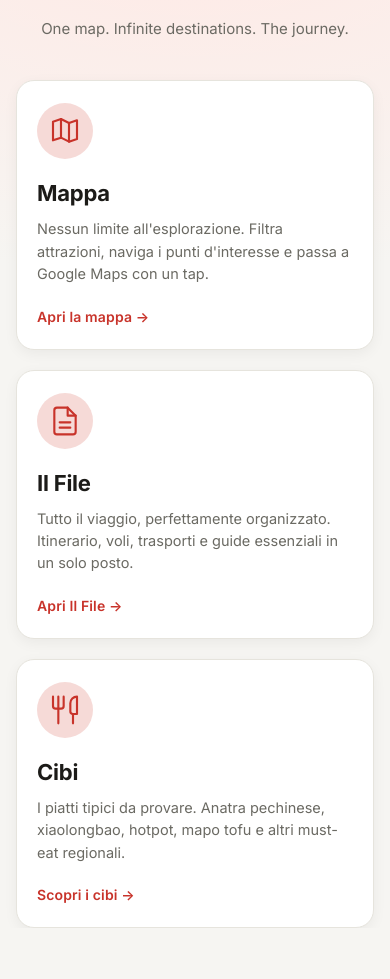
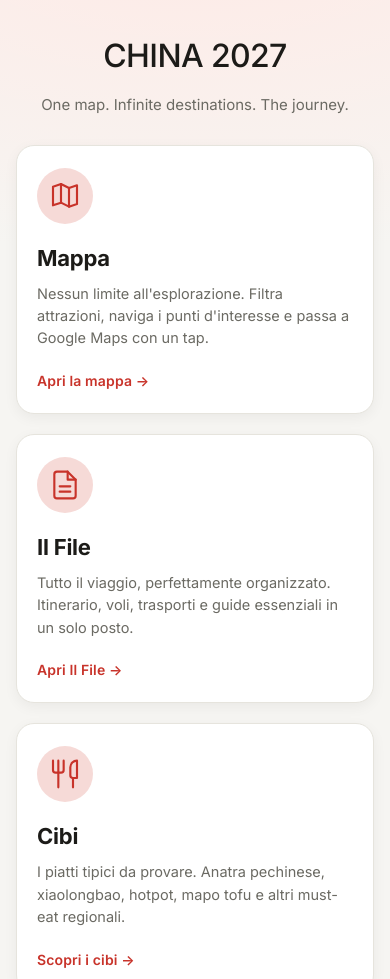
Before and after one commit to simonecere/mapChina, a website: page index.html in a window 390 px wide. Shown: the top 979 px of the page. Before the commit the page ends 928 px from the top, so only its background shows below. Drawn offline with Linux system fonts and the light colour scheme.

Commit message:
fixati dei problemi di altezza della pagina home da mobile

```diff
--- a/style.css
+++ b/style.css
@@ -49,7 +49,7 @@
 html, body {
     margin: 0;
     padding: 0;
-    height: 100%;
+    min-height: 100%;
     background: var(--color-bg);
     color: var(--color-text);
     font-family: 'Inter', system-ui, -apple-system, 'Segoe UI', Roboto, sans-serif;
@@ -491,7 +491,15 @@ button { font-family: inherit; }
 
 @media (max-width: 600px) {
     .page-doc  { padding: 72px 12px 40px; }
-    .page-home { padding: 72px 16px 32px; }
+    /* Su mobile la home ha 3 card impilate + titolo: la somma è
+       più alta del viewport. Servono padding minori e allineamento
+       in alto invece che centrato (altrimenti il contenuto "sfora"
+       centrato e la parte alta esce dallo schermo). */
+    .page-home {
+        padding: 32px 16px 32px;
+        align-items: flex-start;
+    }
+    .home-header { margin-bottom: 28px; }
     .doc-section { padding: 20px 18px; }
     .home-card   { padding: 22px 20px; }
 }
```
